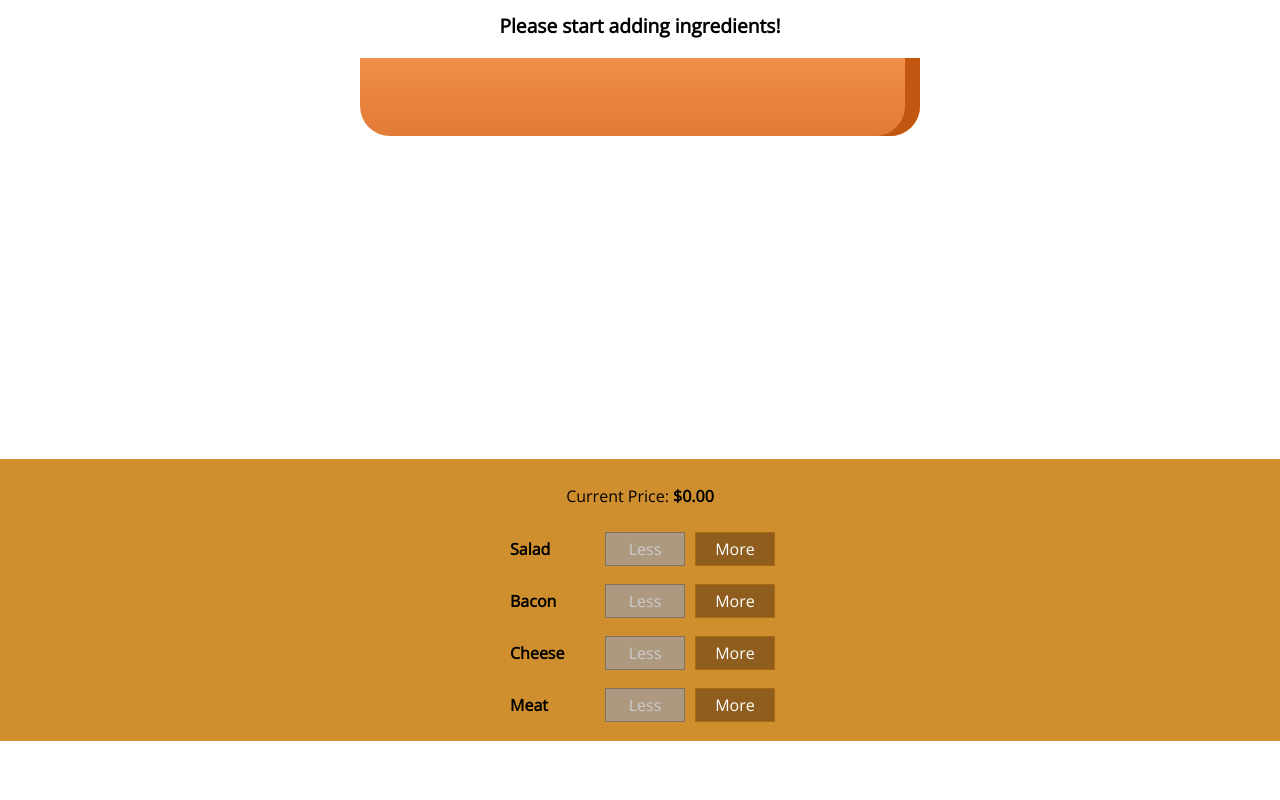
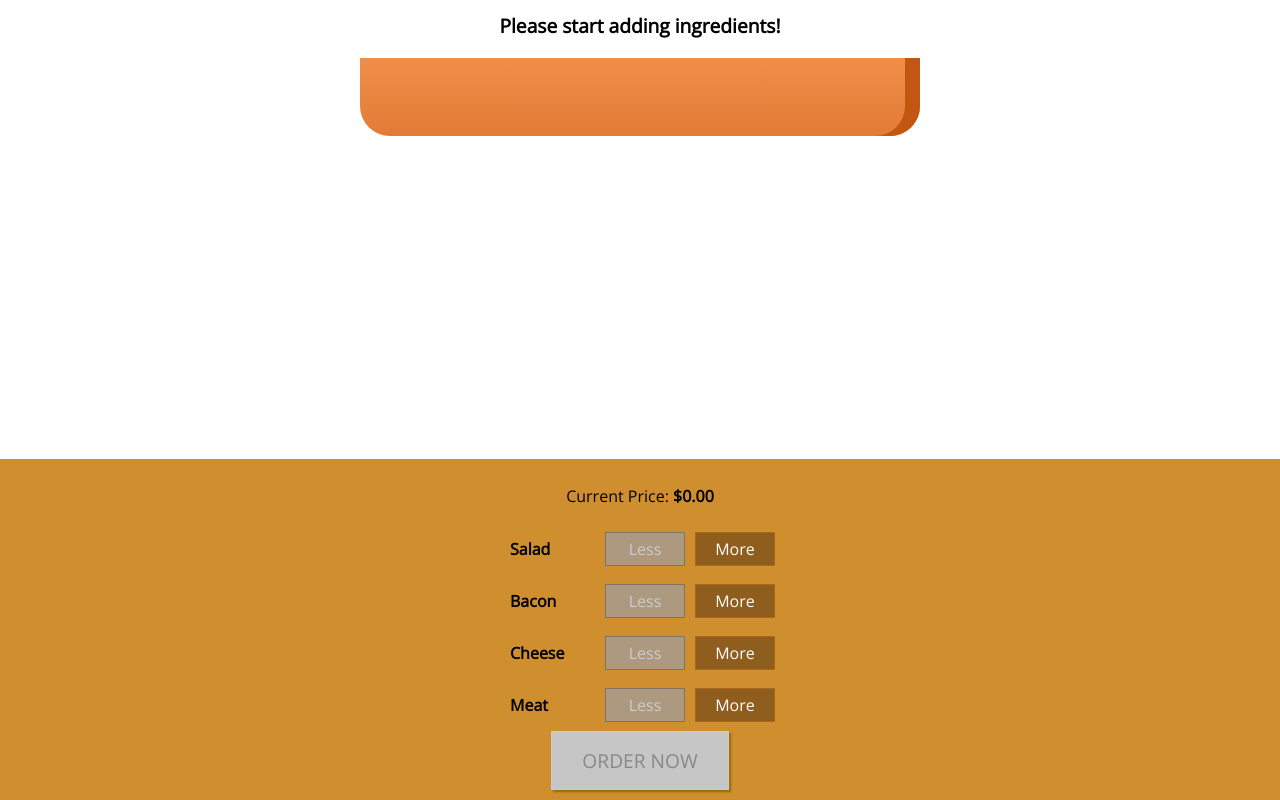
Before and after one commit to stlin/MyBurger, a React (Create React App) app: page / in a window 1280 px wide. Shown: the part 179-979 px from the top of the page. Before the commit the page ends 920 px from the top, so only its background shows below. Built offline with nearby package versions, Linux system fonts and the light colour scheme.

Commit message:
Added the order now button

```diff
--- a/src/components/Burger/BuildControls/BuildControls.css
+++ b/src/components/Burger/BuildControls/BuildControls.css
@@ -8,3 +8,45 @@
     margin: auto;
     padding: 10px 0;
 }
+
+.OrderButton {
+    background-color: #dad735;
+    outline: none;
+    cursor: pointer;
+    border: 1px solid #966909;
+    color: #966909;
+    font-family: inherit;
+    font-size: 1.2em;
+    padding: 15px 30px;
+    box-shadow: 2px 2px 2px #966909;
+}
+
+
+.OrderButton:hover, .OrderButton:active {
+    background-color: #a0db41;
+    border: 1px solid #966909;
+    color: #966909;
+}
+
+.OrderButton:disabled {
+    background-color: #c7c6c6;
+    cursor: not-allowed;
+    border: 1px solid #ccc;
+    color: #888888;
+}
+
+.OrderButton:not(:disabled) {
+    animation: enable 0.3s linear;
+}
+
+@keyframes enable {
+    0% {
+        transform: scale(1);
+    }
+    60% {
+        transform: scale(1.1);
+    }
+    100% {
+        transform: scale(1);
+    }
+}
--- a/src/components/Burger/BuildControls/BuildControls.js
+++ b/src/components/Burger/BuildControls/BuildControls.js
@@ -22,6 +22,9 @@
                 removed={() => props.ingredientRemoved(ctrl.type)}
                 disabled={props.disabled[ctrl.type]} />
         ))}
+        <button
+            className="OrderButton"
+            disabled={!props.purchasable}>ORDER NOW</button>
     </div>
 );
 
--- a/src/containers/BurgerBuilder/BurgerBuilder.js
+++ b/src/containers/BurgerBuilder/BurgerBuilder.js
@@ -24,7 +24,20 @@
             cheese: 0,
             meat: 0
         },
-        totalPrice: 0
+        totalPrice: 0,
+        purchasable: false
+    }
+
+    updatePurchaseState(ingredients) {
+        const sum = Object.keys(ingredients)
+            .map(igKey => {
+                return ingredients[igKey];
+            })
+            .reduce((sum, el) => {
+                return sum + el;
+            }, 0);
+
+        this.setState({purchasable: sum > 0 });
     }
 
     addIngredientHandler = (type) => {
@@ -38,6 +51,7 @@
         const oldPrice = this.state.totalPrice;
         const newPrice = oldPrice + priceAddition;
         this.setState({totalPrice: newPrice, ingredients: updatedIngredients});
+        this.updatePurchaseState(updatedIngredients);
     }
 
     removeIngredientHandler = (type) => {
@@ -55,6 +69,7 @@
         const oldPrice = this.state.totalPrice;
         const newPrice = oldPrice - priceDeduction;
         this.setState({totalPrice: newPrice, ingredients: updatedIngredients});
+        this.updatePurchaseState(updatedIngredients);
     }
 
     render() {
@@ -72,6 +87,7 @@
                 <BuildControls
                     ingredientAdded={this.addIngredientHandler}
                     ingredientRemoved={this.removeIngredientHandler}
+                    purchasable={this.state.purchasable}
                     disabled={disabledInfo} price={this.state.totalPrice} />
             </Aux>
         );
```
